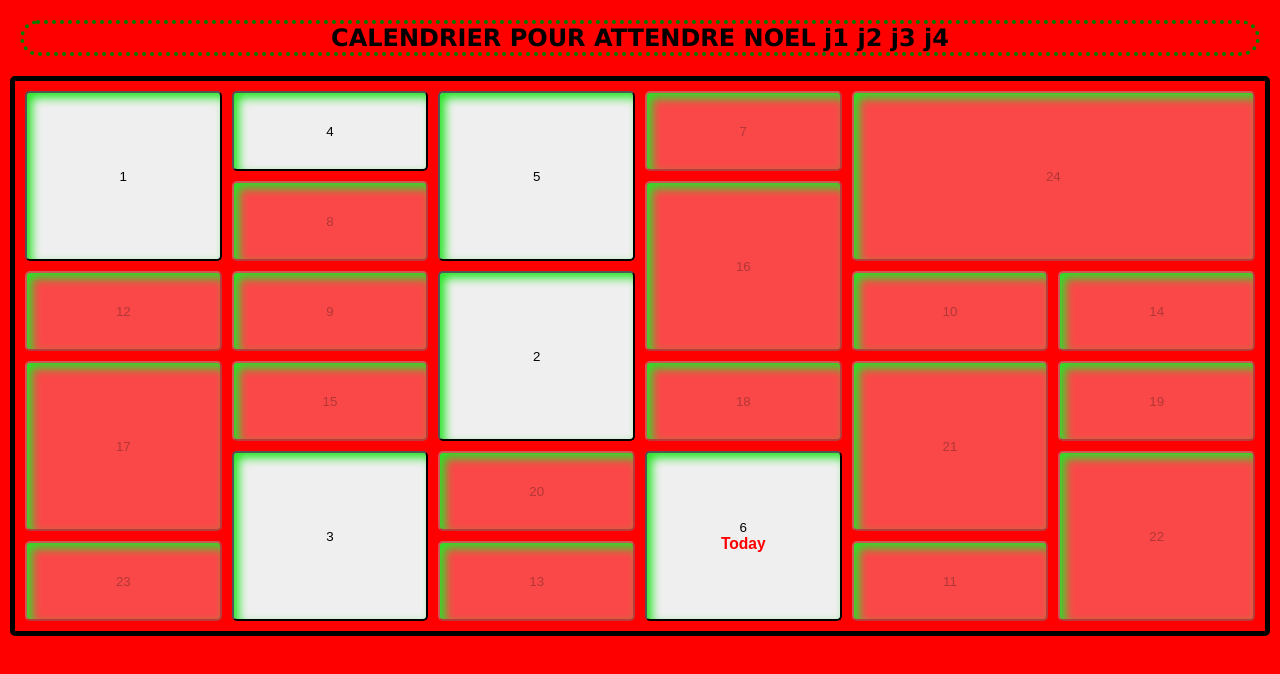
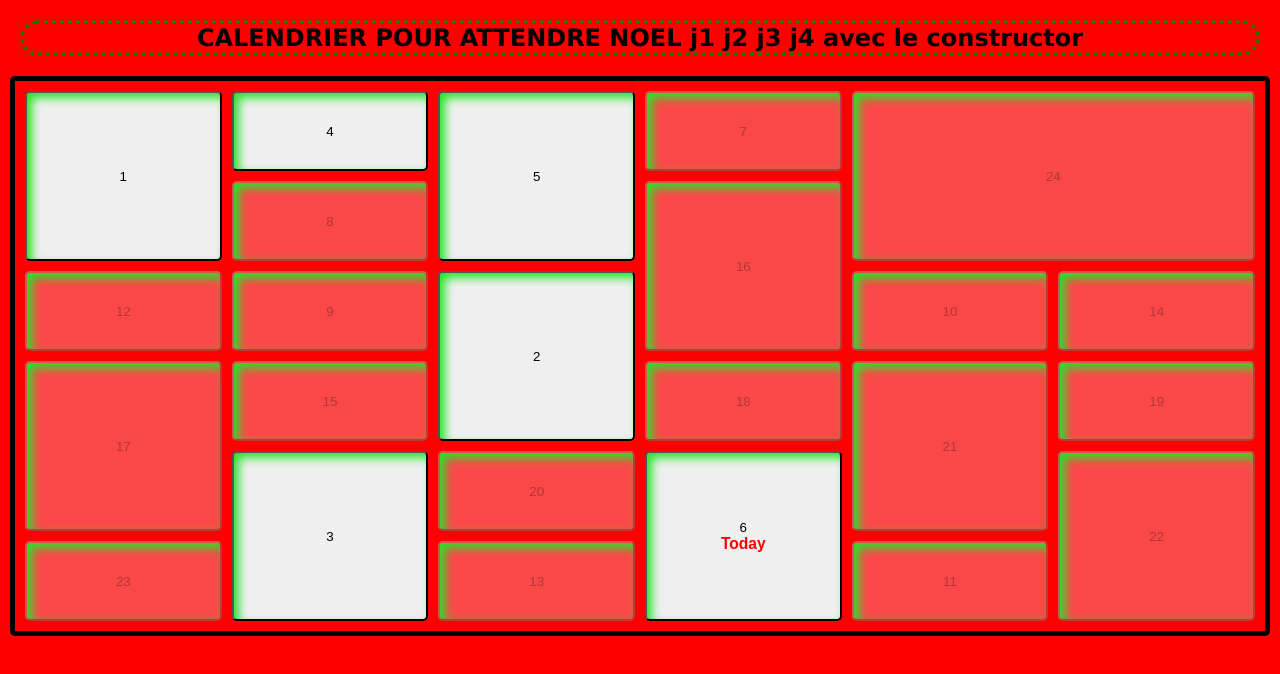
Before and after one commit to RogerBytes-Softworks/DistantHostTesting, a plain HTML site: page index.html in a window 1280 px wide. Drawn offline with Linux system fonts and the light colour scheme; a web font is replaced by a local one.

Commit message:
no comment

```diff
--- a/index.html
+++ b/index.html
@@ -23,7 +23,7 @@
 <body>
 
 <div class="calendar">
-        <h1>CALENDRIER POUR ATTENDRE NOEL j1 j2 j3 j4</h1>
+        <h1>CALENDRIER POUR ATTENDRE NOEL j1 j2 j3 j4 avec le constructor</h1>
         <div class="cases">
             <button data-day="1" class="b1">1</button>
             <button data-day="2"class="b2">2</button>
```
